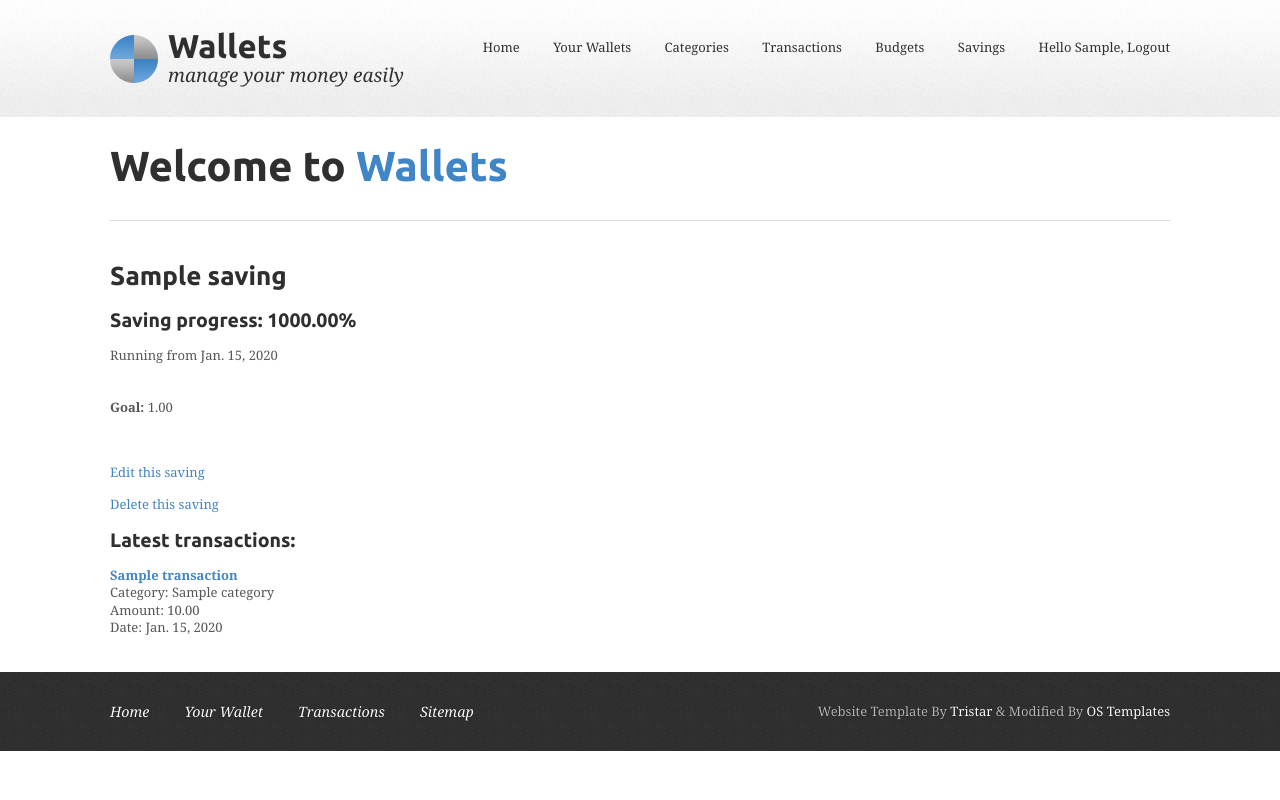
After one commit to mkarmowski/wallet, a Django app: page /budgets/savings/details/1/ in a window 1280 px wide. The commit adds this page. Run offline with Django 3.2, Linux system fonts and the light colour scheme; a user stored in the database is signed in; tables that the repository leaves empty hold one stand-in row (values such as "Sample post"); some libraries are stand-ins or nearby versions.

Commit message:
Savings models, views, templates

```diff
--- a/budgets/models.py
+++ b/budgets/models.py
@@ -32,3 +32,25 @@ class Budget(models.Model):
             amount_used += transaction.amount
         budget_used = (amount_used / amount_set) * 100  # budget use in percent
         return budget_used
+
+
+class Saving(models.Model):
+    name = models.CharField(max_length=100, db_index=True)
+    goal = models.DecimalField(max_digits=10, decimal_places=2)  # saving amount
+    current_amount = models.DecimalField(max_digits=10, decimal_places=2, default=0)
+    user = models.ForeignKey(User, related_name='savings')
+    date_from = models.DateField()
+    finished = models.BooleanField(default=False)
+
+    class Meta:
+        ordering = ['name']
+
+    def __str__(self):
+        return self.name
+
+    def get_absolute_url(self):
+        return reverse('budgets:saving_details', args=[self.id])
+
+    def saving_completion(self):
+        completion = (self.current_amount / self.goal) * 100
+        return completion
--- /dev/null
+++ b/budgets/templates/savings/details.html
@@ -0,0 +1,30 @@
+{% extends 'base.html' %}
+
+{% block title %}Saving: {{ saving.name }}{% endblock %}
+
+{% block content %}
+    <div class="saving-detail">
+        <p>
+            <h1><strong>{{ saving.name }}</strong></h1><br>
+            <h3>Saving progress: {{ completion|floatformat:'2' }}%</h3>
+            <p>Running from {{ saving.date_from }}</p><br>
+            <strong>Goal:</strong> {{ saving.goal }}<br>
+        </p>
+    </div><br>
+    <p>
+        <p><a href="{% url 'budgets:saving_update' pk=saving.id %}">Edit this saving</a></p>
+        <p><a href="{% url 'budgets:saving_delete' pk=saving.id %}">Delete this saving</a></p>
+    </p>
+    <p class="saving-transactions">
+        <p><h2>Latest transactions:</h2></p>
+        {% for transaction in transactions %}
+            <div>
+                <p><strong><a href="{% url 'wallet:transaction_details' id=transaction.id %}">{{ transaction.name }}</a></strong><br>
+                    Category: {{ transaction.category }}<br>
+                    Amount: {{ transaction.amount }}<br>
+                    Date: {{ transaction.date }}<br>
+                </p>
+            </div>
+        {% endfor %}
+    </div>
+{% endblock %}
--- a/budgets/urls.py
+++ b/budgets/urls.py
@@ -8,4 +8,9 @@ urlpatterns = [
     url(r'^budget/create/$', views.budget_create, name='budget_create'),
     url(r'^budget/delete/(?P<pk>\d+)/$', views.BudgetDelete.as_view(), name='budget_delete'),
     url(r'^budget/update/(?P<pk>\d+)/$', views.BudgetUpdate.as_view(), name='budget_update'),
+    url(r'^savings/list/$', views.savings_list, name='savings_list'),
+    url(r'^savings/details/(?P<id>\d+)/$', views.saving_details, name='saving_details'),
+    url(r'^savings/create/$', views.saving_create, name='saving_create'),
+    url(r'^savings/delete/(?P<pk>\d+)/$', views.SavingDelete.as_view(), name='saving_delete'),
+    url(r'^savings/update/(?P<pk>\d+)/$', views.SavingUpdate.as_view(), name='saving_update'),
 ]
--- a/budgets/views.py
+++ b/budgets/views.py
@@ -8,8 +8,8 @@ from django.views.generic import DeleteView
 from django.views.generic import UpdateView
 
 from transactions.models import Transaction, Category, Wallet
-from .forms import BudgetCreateForm
-from .models import Budget
+from .forms import BudgetCreateForm, SavingCreateForm
+from .models import Budget, Saving
 
 
 @login_required
@@ -66,3 +66,58 @@ class BudgetUpdate(UpdateView):
     @method_decorator(login_required)
     def dispatch(self, *args, **kwargs):
         return super(BudgetUpdate, self).dispatch(*args, **kwargs)
+
+
+@login_required
+def savings_list(request):
+    current_user = request.user
+    savings = Saving.objects.filter(user=current_user)
+    return render(request, 'savings/list.html', {'savings': savings})
+
+
+@login_required
+def saving_details(request, id):
+    saving = get_object_or_404(Saving, id=id)
+    transactions = Transaction.objects.filter(saving=saving)
+    completion = saving.saving_completion()
+    return render(request, 'savings/details.html', {'saving': saving,
+                                                    'transactions': transactions,
+                                                    'completion': completion})
+
+
+@login_required
+def saving_create(request):
+    current_user = request.user
+    if request.method == 'POST':
+        saving_create_form = SavingCreateForm(request.POST)
+        if saving_create_form.is_valid():
+            new_saving = saving_create_form.save(commit=False)
+            new_saving.user = request.user
+            new_saving.save()
+            messages.success(request, 'Saving created')
+            return render(request, 'savings/done.html')
+    else:
+
+        saving_create_form = SavingCreateForm()
+    return render(request, 'savings/create.html',
+                  {'saving_form': saving_create_form})
+
+
+class SavingDelete(DeleteView):
+    model = Saving
+    template_name = 'savings/saving_confirm_delete.html'
+    success_url = reverse_lazy('budgets:savings_list')
+
+    @method_decorator(login_required)
+    def dispatch(self, *args, **kwargs):
+        return super(SavingDelete, self).dispatch(*args, **kwargs)
+
+
+class SavingUpdate(UpdateView):
+    model = Saving
+    fields = ['name', 'goal', 'date_from']
+    template_name = 'savings/update.html'
+
+    @method_decorator(login_required)
+    def dispatch(self, *args, **kwargs):
+        return super(SavingUpdate, self).dispatch(*args, **kwargs)
--- a/transactions/models.py
+++ b/transactions/models.py
@@ -4,7 +4,7 @@ from django.core.urlresolvers import reverse
 from django.core.validators import MinValueValidator
 from django.db import models
 
-from budgets.models import Budget
+from budgets.models import Budget, Saving
 
 TRANSACTION_CHOICES = (
     ('income', 'Income'),
@@ -60,6 +60,10 @@ class Transaction(models.Model):
                                blank=True,
                                null=True,
                                default=None)
+    saving = models.ForeignKey(Saving,
+                               blank=True,
+                               null=True,
+                               default=None)
     date = models.DateField(verbose_name='Date of transaction',
                             default=django.utils.timezone.now())
     created = models.DateTimeField(auto_now_add=True)
--- a/transactions/templates/base.html
+++ b/transactions/templates/base.html
@@ -8,6 +8,8 @@
 <link href="{% static 'css/styles.css' %}?version=7" rel="stylesheet" type="text/css" media="all">
 <link href="http://fonts.googleapis.com/css?family=Ubuntu:regular,bold" rel="stylesheet" type="text/css">
 <link href="http://fonts.googleapis.com/css?family=Vollkorn:regular,italic,bold" rel="stylesheet" type="text/css">
+<script src="https://ajax.googleapis.com/ajax/libs/jquery/1.7.0/jquery.min.js"></script>
+<script src="http://code.highcharts.com/highcharts.js"></script>
 <!--[if lt IE 9]>
 <script src="js/html5.js"></script>
 <script src="js/IE9.js"></script>
@@ -27,6 +29,7 @@
         <li><a href="{% url 'wallet:category_list' %}">Categories</a></li>
         <li><a href="{% url 'wallet:transactions_list' %}">Transactions</a></li>
         <li><a href="{% url 'budgets:budgets_list' %}">Budgets</a></li>
+        <li><a href="{% url 'budgets:savings_list' %}">Savings</a></li>
         <li>{% if request.user.is_authenticated %}
                 Hello {{ request.user.first_name }},
                     <a href="{% url "logout" %}">Logout</a>
```
Also changed, not shown: budgets/admin.py (+7 -1 lines), budgets/forms.py (+14 -1 lines), budgets/templates/savings/create.html (added, +13 -0 lines), budgets/templates/savings/done.html (added, +8 -0 lines), budgets/templates/savings/list.html (added, +20 -0 lines), budgets/templates/savings/saving_confirm_delete.html (added, +10 -0 lines), budgets/templates/savings/update.html (added, +13 -0 lines), transactions/templates/transaction/chart.html (deleted, +0 -10 lines), budgets/migrations/0005_auto_20170120_2101.py (added), transactions/migrations/0021_auto_20170120_2101.py (added).
